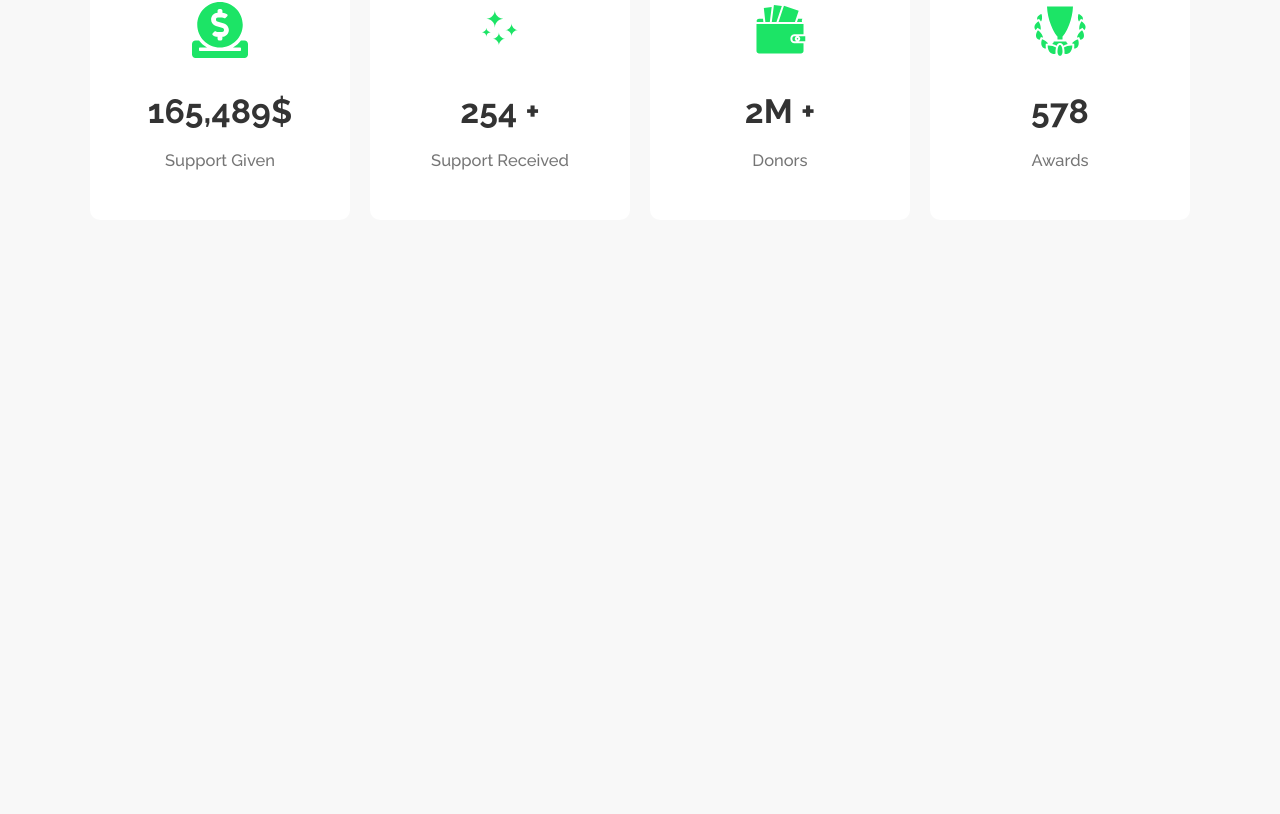
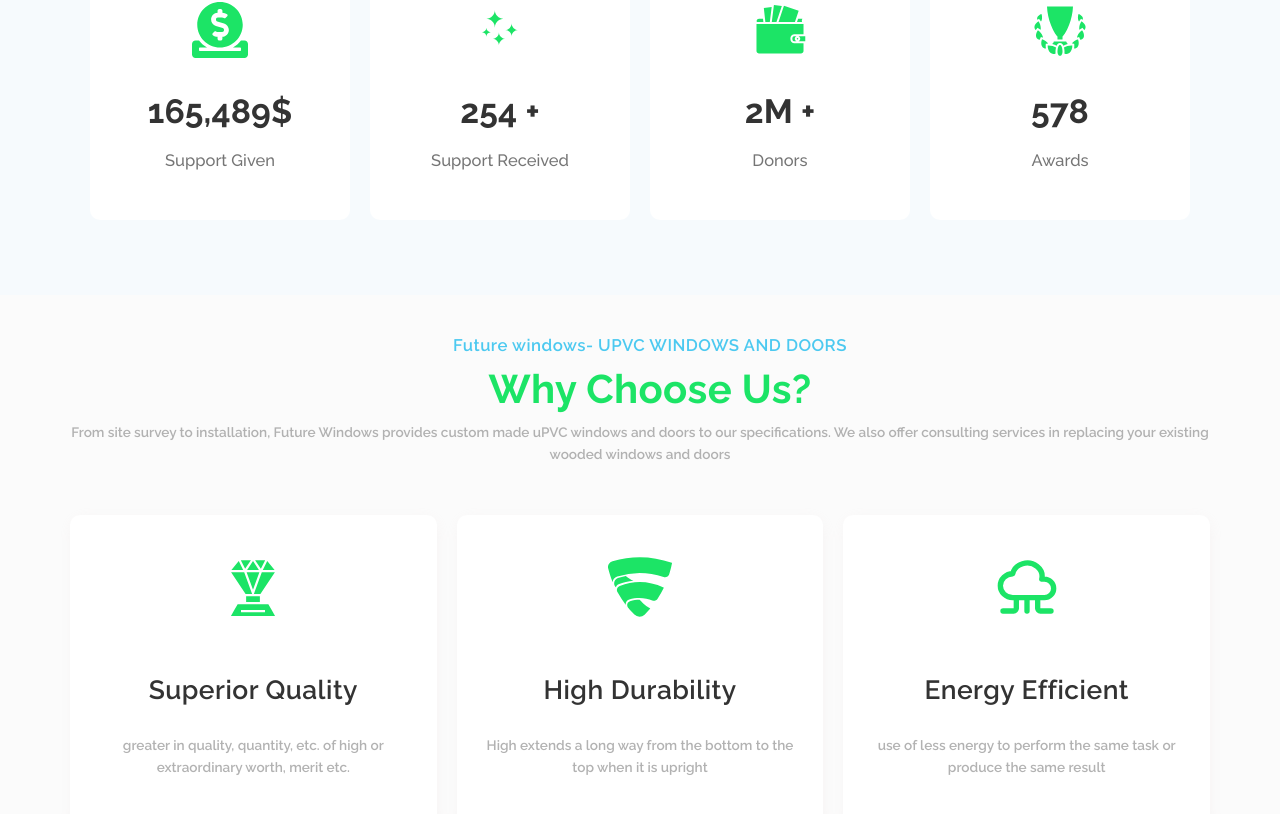
Before and after one commit to Achiekobby/real_estate_landing_page, a React (Create React App) app: page / in a window 1280 px wide. Shown: the part 2694-3508 px from the top of the page. Before the commit the page ends 2989 px from the top, so only its background shows below. Built offline with nearby package versions, Linux system fonts and the light colour scheme.

Commit message:
why choose us section completed

```diff
--- a/src/Data/stats_card.js
+++ b/src/Data/stats_card.js
@@ -2,7 +2,9 @@
 import { WiStars } from "react-icons/wi";
 import { GiWallet} from "react-icons/gi";
 import {FaDonate} from "react-icons/fa"
-import { GiLaurelsTrophy } from "react-icons/gi";
+import { GiLaurelsTrophy,GiDiamondTrophy } from "react-icons/gi";
+import {SiFsecure} from "react-icons/si"
+import {TbCloudComputing} from "react-icons/tb"
 
 
 export const statisticData = [
@@ -27,3 +29,21 @@
     title: "Awards",
   },
 ];
+
+export const choose_us_data = [
+  {
+    icon:<GiDiamondTrophy/>,
+    title:"Superior Quality",
+    desc:"greater in quality, quantity, etc. of high or extraordinary worth, merit etc."
+  },
+  {
+    icon:<SiFsecure/>,
+    title:"High Durability",
+    desc:"High extends a long way from the bottom to the top when it is upright"
+  },
+  {
+    icon:<TbCloudComputing/>,
+    title:"Energy Efficient",
+    desc:"use of less energy to perform the same task or produce the same result"
+  }
+]
--- /dev/null
+++ b/src/components/Choose.jsx
@@ -0,0 +1,55 @@
+import React from "react";
+import "../scss/Choose.scss";
+
+//* data
+import { choose_us_data } from "../Data/stats_card";
+
+const Choose = () => {
+  return (
+    <section className="choose">
+      <div className="container">
+        <div className="wrapper">
+          <div className="topLine">
+            <h3>Future windows- UPVC WINDOWS AND DOORS</h3>
+          </div>
+          <div className="heading">
+            <h1>Why Choose Us?</h1>
+          </div>
+          <div className="heading_desc">
+            <p>
+              From site survey to installation, Future Windows provides custom
+              made uPVC windows and doors to our specifications. We also offer
+              consulting services in replacing your existing wooded windows and
+              doors
+            </p>
+          </div>
+
+          <div className="cards_container">
+            <div className="cards">
+              {choose_us_data.map((data, index) => {
+                const { icon, title, desc } = data;
+                return (
+                  <>
+                    <div className="card">
+                      <div className="icon">
+                        <i>{icon}</i>
+                      </div>
+                      <div className="title">
+                        <h3>{title}</h3>
+                      </div>
+                      <div className="desc">
+                        <p>{desc}</p>
+                      </div>
+                    </div>
+                  </>
+                );
+              })}
+            </div>
+          </div>
+        </div>
+      </div>
+    </section>
+  );
+};
+
+export default Choose;
--- a/src/pages/Home.jsx
+++ b/src/pages/Home.jsx
@@ -7,6 +7,7 @@
 import Duties from '../components/Duties'
 import Services from '../components/Services'
 import Statistics from '../components/Statistics'
+import Choose from '../components/Choose'
 
 const Home = () => {
   const [sidebar, setSidebar] = useState(false)
@@ -23,6 +24,7 @@
       <Duties/>
       <Services/>
       <Statistics/>
+      <Choose/>
     </div>
   )
 }
--- /dev/null
+++ b/src/scss/Choose.scss
@@ -0,0 +1,140 @@
+.choose {
+  background: #fbfbfb;
+  width: 100%;
+  display: flex;
+  align-items: center;
+  justify-content: center;
+
+  .container {
+    width: 100%;
+    height: 100%;
+    max-width: 1200px;
+    display: flex;
+    align-items: center;
+    padding: 30px;
+    justify-content: center;
+
+    .wrapper {
+      width: 100%;
+      height: 100%;
+
+      .topLine {
+        margin: 10px;
+        width: 100%;
+        display: flex;
+        align-items: center;
+        justify-content: center;
+
+        h3 {
+          font-size: 1.05rem;
+          color: #4cc9f0;
+          letter-spacing: 0.03rem;
+          font-weight: 600;
+        }
+      }
+
+      .heading {
+        margin: 10px;
+        width: 100%;
+        display: flex;
+        align-items: center;
+        justify-content: center;
+
+        h1 {
+          font-size: 2.5rem;
+          font-weight: 700;
+          text-transform: capitalize;
+          letter-spacing: 0.02rem;
+          color: #1ce466;
+        }
+      }
+
+      .heading_desc {
+        margin-top: 8px;
+        width: 100%;
+        display: flex;
+        align-items: center;
+
+        p {
+          font-size: 0.85rem;
+          font-weight: 600;
+          color: rgba(155, 155, 155, 0.768);
+          text-align: center;
+          line-height: 1.6;
+        }
+      }
+
+      .cards_container {
+        width: 100%;
+        height: 100%;
+        display: flex;
+        align-items: center;
+        justify-content: center;
+        margin: 50px 0;
+
+        .cards {
+          width: 100%;
+          height: 100%;
+          display: grid;
+          grid-template-columns: repeat(3, minmax(180px, 1fr));
+          gap: 20px;
+
+          .card {
+            background: #fff;
+            padding: 10px 20px;
+            border-radius: 10px;
+            box-shadow: 1px 3px 17px -6px rgba(241,234,234,0.75);
+            -webkit-box-shadow: 1px 3px 17px -6px rgba(241,234,234,0.75);
+            -moz-box-shadow: 1px 3px 17px -6px rgba(241,234,234,0.75);
+
+            .icon {
+              width: 100%;
+              display: flex;
+              align-items: center;
+              justify-content: center;
+              padding: 20px 0;
+              margin: 10px 0;
+
+              i {
+                font-size: 4rem;
+                color: #1ce466;
+              }
+            }
+            .title {
+              width: 100%;
+              padding: 10px 0;
+              margin-bottom: 10px;
+              display: flex;
+              align-items: center;
+              justify-content: center;
+
+              h3 {
+                font-size: 1.65rem;
+                color: #333;
+                letter-spacing: 0.03rem;
+                text-transform: capitalize;
+                font-weight: 600;
+              }
+            }
+            .desc {
+              width: 100%;
+              padding: 10px 0;
+              margin-bottom: 30px;
+              display: flex;
+              align-items: center;
+              justify-content: center;
+
+              p {
+                font-size: 0.85rem;
+                color: rgba(155, 155, 155, 0.768);
+                line-height: 1.6;
+                text-align: center;
+                font-weight: 600;
+              }
+            }
+          }
+        }
+      }
+    }
+  }
+}
--- a/src/scss/Services.scss
+++ b/src/scss/Services.scss
@@ -85,6 +85,7 @@
               position: absolute;
               bottom: -40px;
 
+
               .service_desc {
                 width: 90%;
                 padding: 30px 30px;
@@ -93,6 +94,9 @@
                 display: flex;
                 align-items: center;
                 justify-content: center;
+                box-shadow: 1px 3px 17px -6px rgba(241,234,234,0.75);
+            -webkit-box-shadow: 1px 3px 17px -6px rgba(241,234,234,0.75);
+            -moz-box-shadow: 1px 3px 17px -6px rgba(241,234,234,0.75);
 
                 .icons {
                   margin-right: 10px;
--- a/src/scss/Statistics.scss
+++ b/src/scss/Statistics.scss
@@ -1,6 +1,6 @@
 .statistics{
   width: 100%;
-  background: #f8f8f8;
+  background: #F6Fafd;
   display:flex;
   align-items: center;
   justify-content: center;
```
